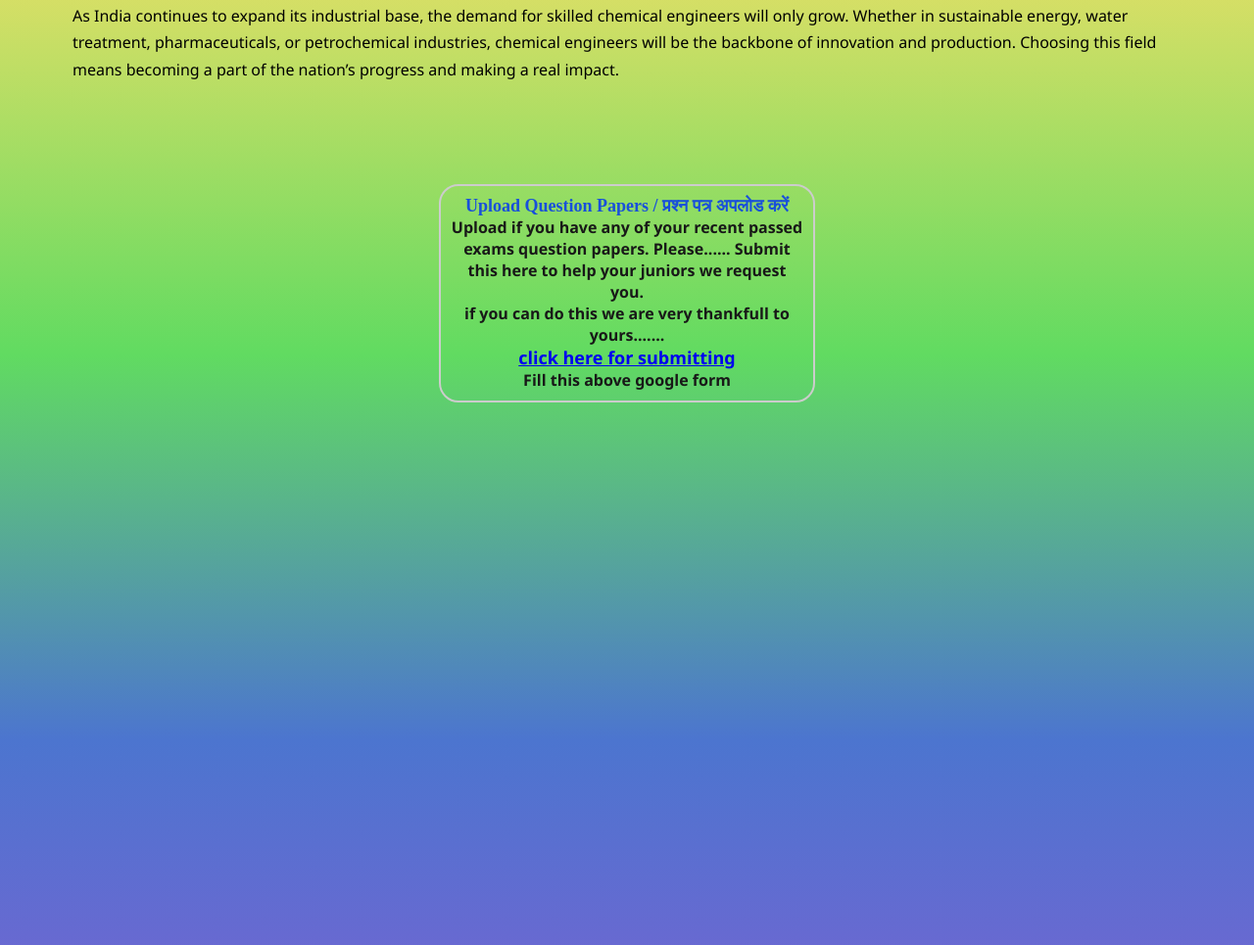
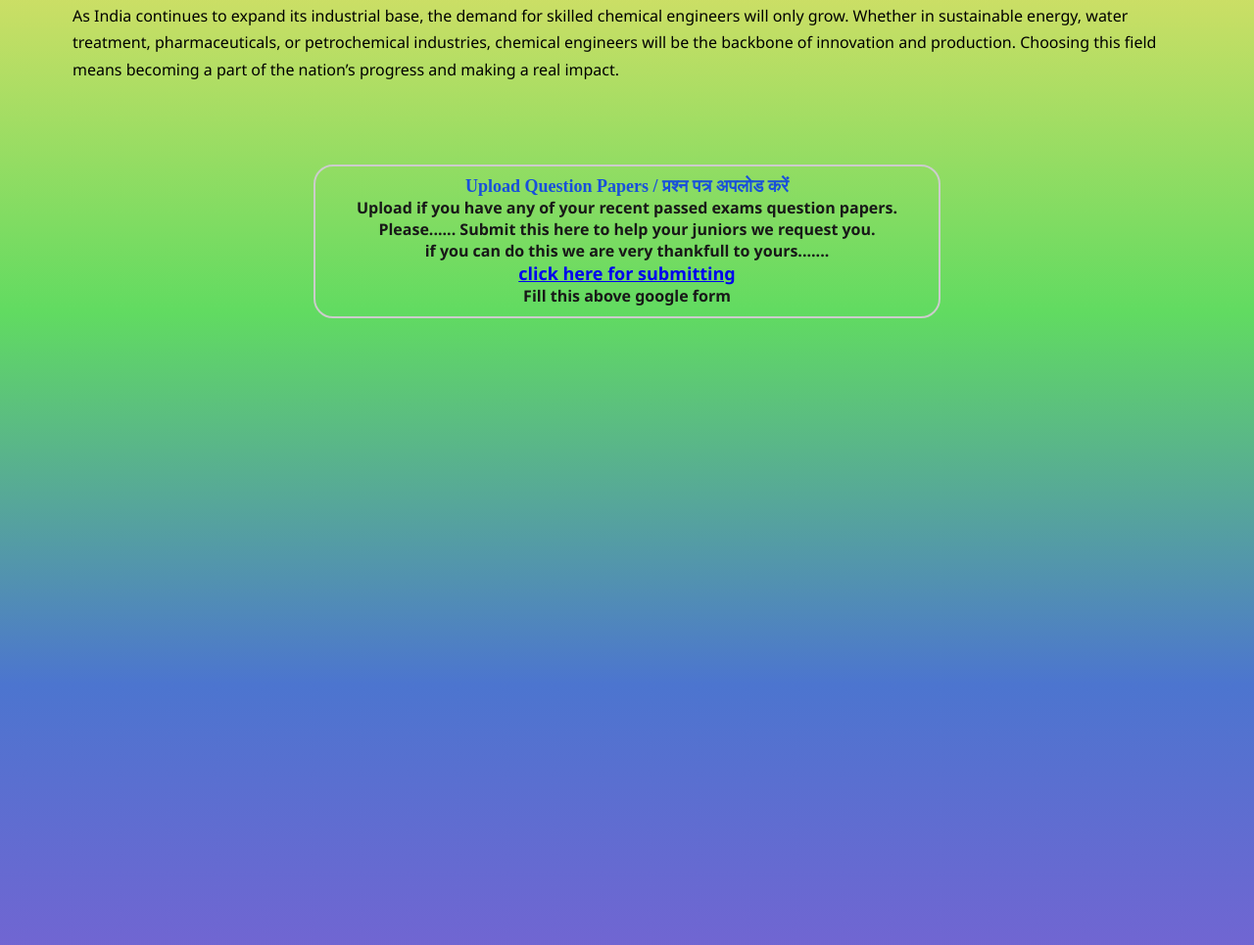
Before and after one commit to Tushar-2002-coder/study-material, a plain HTML site: page dashboard.html in a window 1280 px wide. Shown: the part 820-1785 px from the top of the page at 98% size. Drawn offline with Linux system fonts and the light colour scheme.

Commit message:
Update dashboard.html

```diff
--- a/dashboard.html
+++ b/dashboard.html
@@ -333,7 +333,7 @@
   </div>
 
   <!-- Question Paper Upload Section -->
-<div style="max-width: 30%; margin: 80px auto; padding: 10px; border: 2px solid #ccc; border-radius: 20px;">
+<div style="max-width: 50%; margin: 60px auto; padding: 10px; border: 2px solid #ccc; border-radius: 20px;">
   <h2 style="text-align: center;">Upload Question Papers / प्रश्न पत्र अपलोड करें</h2>
   <h4><p>Upload if you have any of your recent passed exams question papers. Please...... Submit this here to help your juniors we request you.</p>
   <p>if you can do this we are very thankfull to yours.......</p></h4>
```
